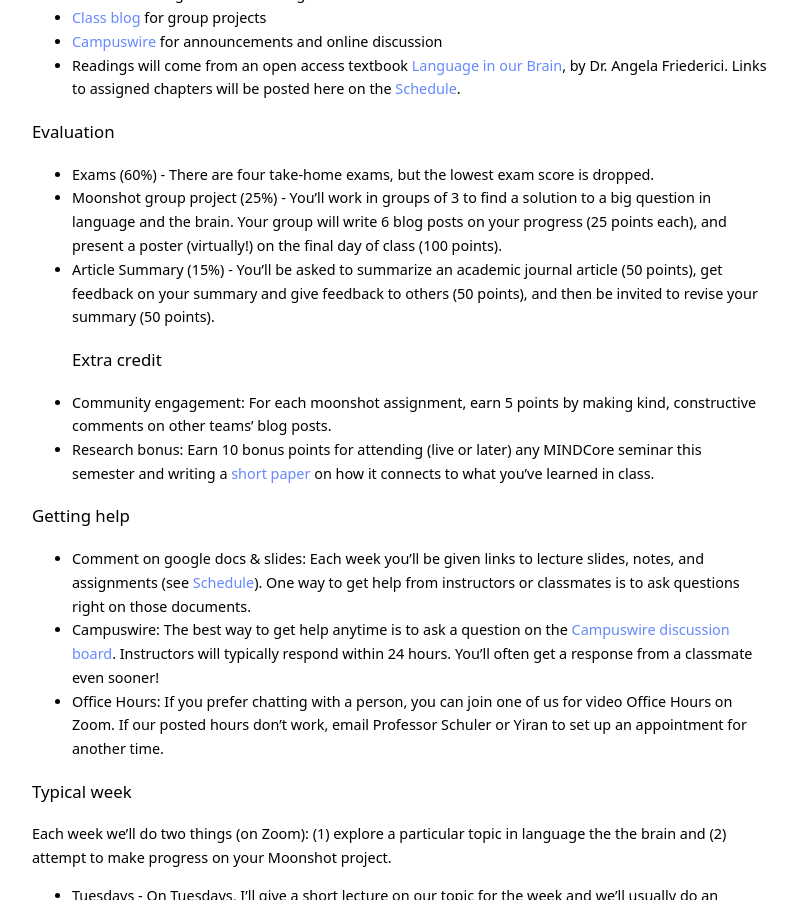
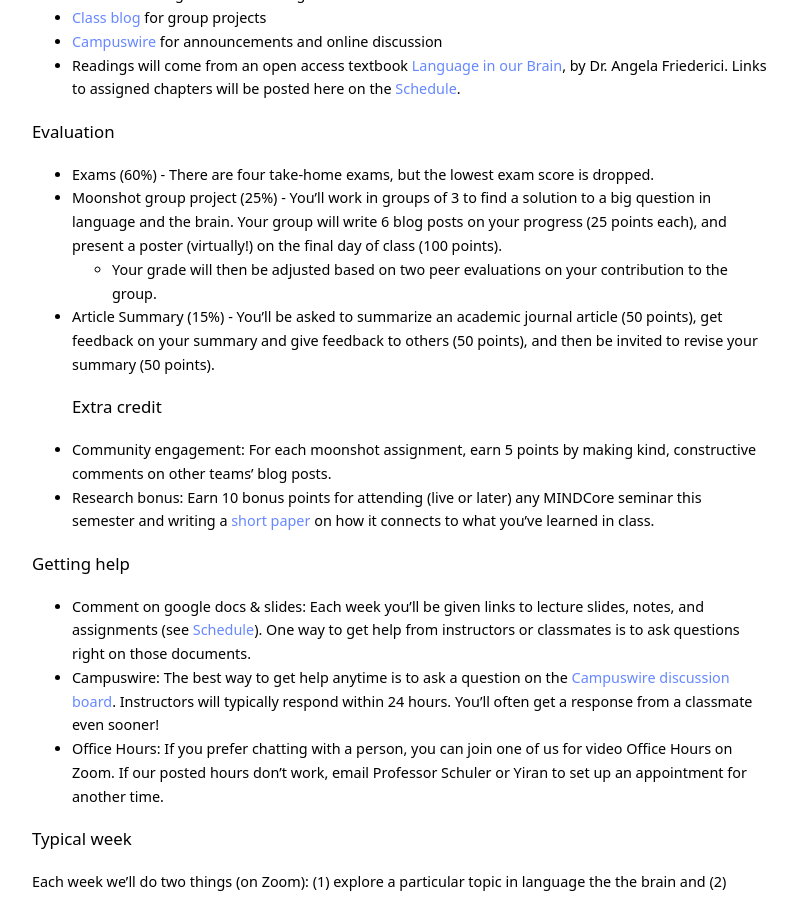
Before and after one commit to kschuler/ling104, a Jekyll site: the page built from index.md, in a window 1280 px wide and 900 px high, scrolled down 1199 px. Shown: the whole window, without its empty margins (240-1037 px from the left). Built offline with Jekyll 4.4.1, drawn with Linux system fonts in a browser that asks for light colours; some of the changed text lies outside the part shown.

Commit message:
Update index.md

```diff
--- a/index.md
+++ b/index.md
@@ -39,6 +39,7 @@ This course offers an introduction to the brain basis of language. Our goal is t
 ### Evaluation
 - **Exams (60%)** - There are four take-home exams, but the lowest exam score is dropped.
 - **Moonshot group project (25%)** -  You'll work in groups of 3 to find a solution to a big question in language and the brain. Your group will write 6 blog posts on your progress (25 points each), and present a poster (virtually!) on the final day of class (100 points).
+  - Your grade will then be adjusted based on two peer evaluations on your contribution to the group.
 - **Article Summary (15%)** - You'll be asked to summarize an academic journal article (50 points), get feedback on your summary and give feedback to others (50 points), and then be invited to revise your summary (50 points).
 ### Extra credit
 - **Community engagement:** For each moonshot assignment, earn 5 points by making kind, constructive comments on other teams' blog posts.
@@ -69,12 +70,12 @@ Wk  | Lecture | Readings | Resources
 6 | Oct 6: Words <br> Oct 8: Moonshot 3: Moonshot 3: Peer Review  | | [Blog 2 due](https://canvas.upenn.edu/courses/1530046/assignments/8162722)
 7 | Oct 13: Syntax I <br> Oct 15: Moonshot 4: Expert Review | | [Blog 3 due](https://canvas.upenn.edu/courses/1530046/assignments/8162723)
 8 | Oct 20: Semantics <br> Oct 22: **Review or rest**| | [Exam 2 due](https://canvas.upenn.edu/courses/1530046/assignments/8162038)
-9 | Oct 27: Acquisition I<br> Oct 29: Moonshot 5: Prototype | | [Blog 4 due](https://canvas.upenn.edu/courses/1530046/assignments/8162726)
+9 | Oct 27: Acquisition I<br> Oct 29: Moonshot 5: Prototype | | Peer evaluation 1 due<br>[Blog 4 due](https://canvas.upenn.edu/courses/1530046/assignments/8162726)
 10 | Nov 3:  Acquisition II <br> Nov 5: Article Summary Challenge | | Article Summary (due Nov 5)
 11 | Nov 10: Sign Language <br> Nov 12: Moonshot 6: Poster draft| | [Blog 5 due](https://canvas.upenn.edu/courses/1530046/assignments/8162742)
 12 | Nov 17: Bilingualism <br> Nov 19: **Review or rest** | | [Exam 3 due](https://canvas.upenn.edu/courses/1530046/assignments/8162040)
 13 | Nov 24: Evolution <br> Nov 26: **Thanksgiving Break** | |
-14 | Dec 1: Cerebellum <br> Dec 3: Poster Feedback   | | [Blog post 6 due](https://canvas.upenn.edu/courses/1530046/assignments/8162745) <br> Peer evaluation due
+14 | Dec 1: Cerebellum <br> Dec 3: Poster Feedback   | | Peer evaluation 2 due<br>[Blog post 6 due](https://canvas.upenn.edu/courses/1530046/assignments/8162745)
 15 | Dec 8: Poster Session| | Final Poster due
 16 | Dec 15: Finals Week | | [Exam 4 due](https://canvas.upenn.edu/courses/1530046/assignments/8162042)
 
```
